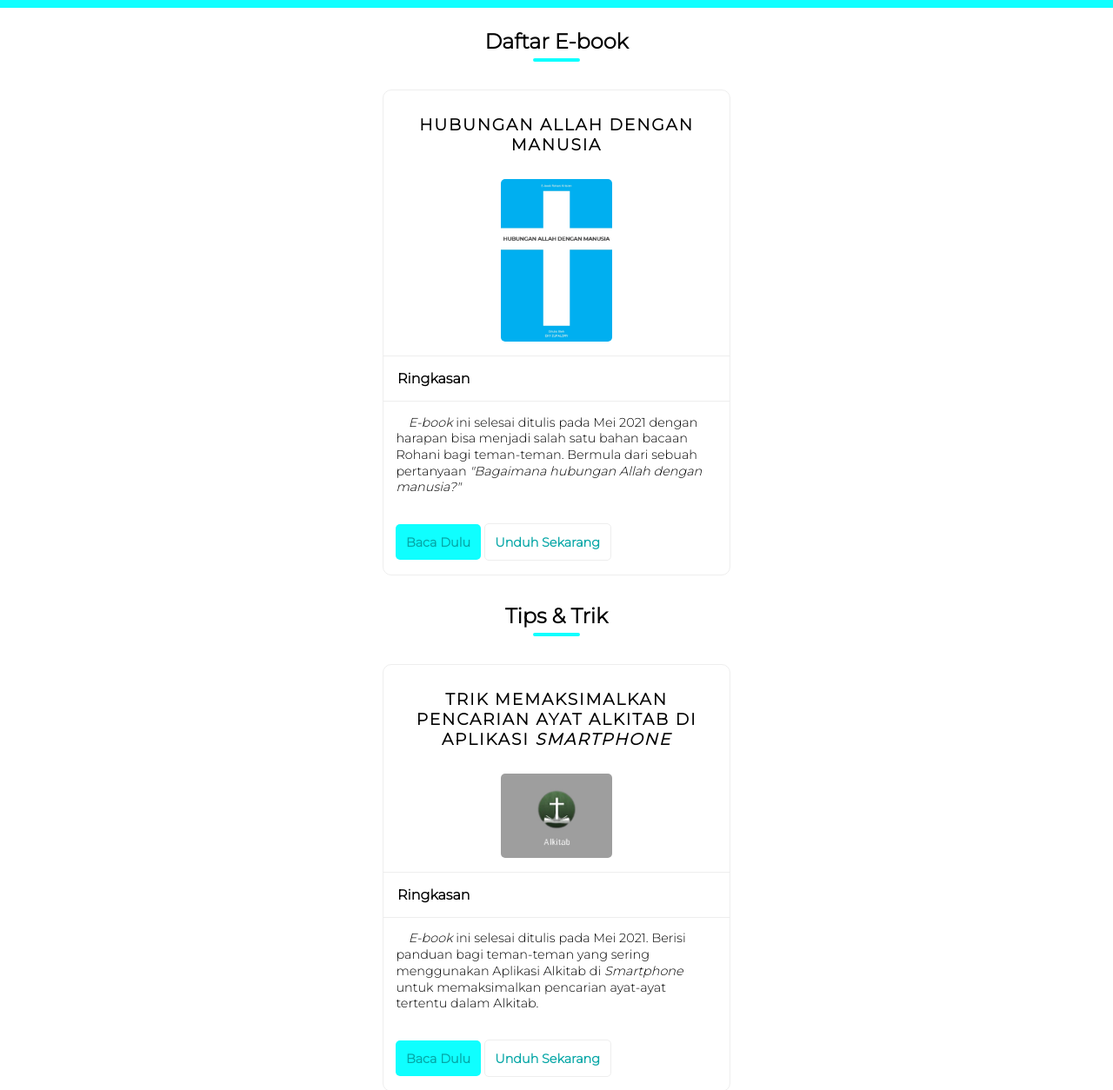
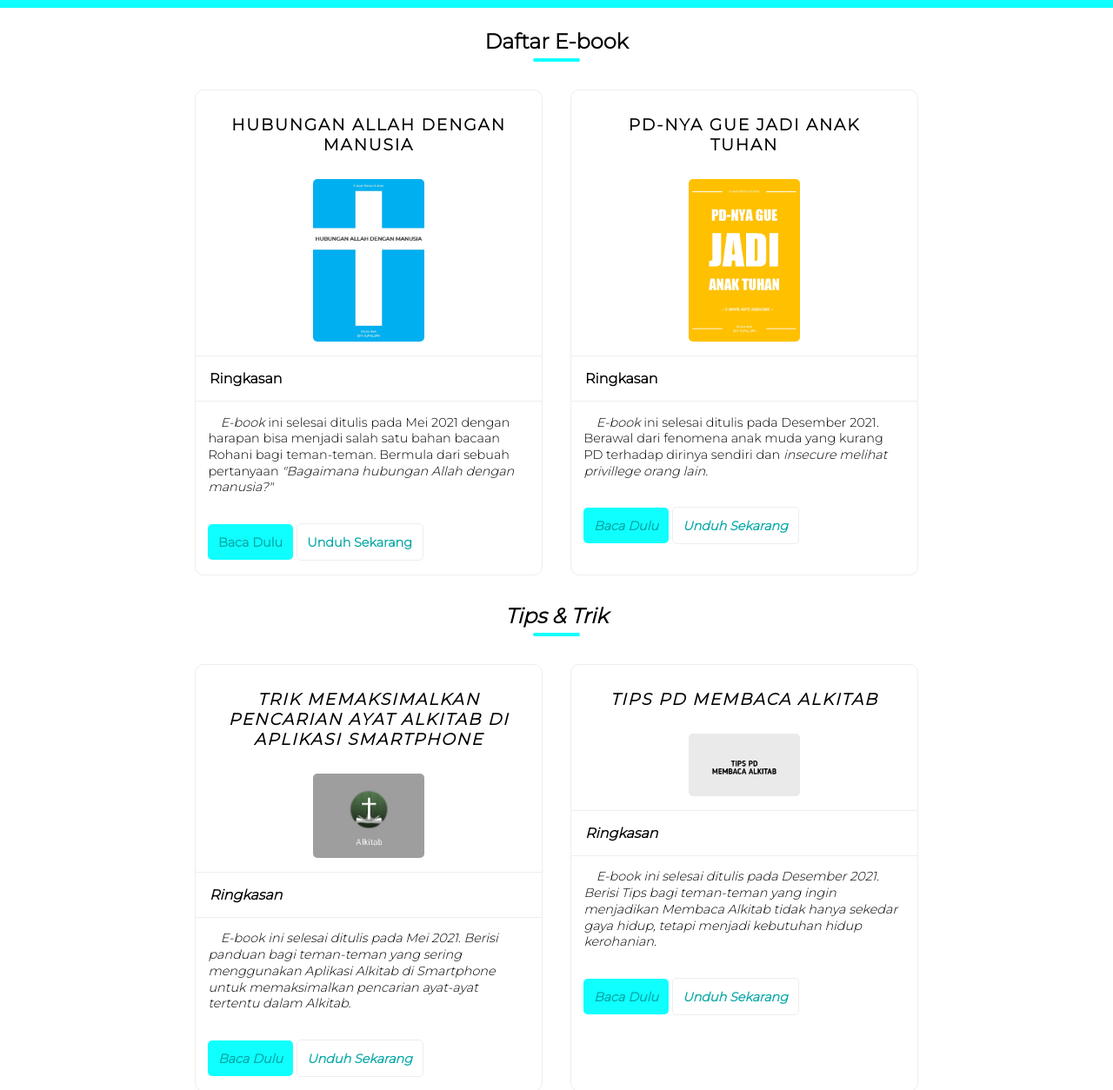
Before and after one commit to ekyzupaldry/ekyzupaldry.github.io, a plain HTML site: page filadelfia-ministry/index.html in a window 1280 px wide. Shown: the part 51-1305 px from the top of the page at 87% size. Drawn offline with Linux system fonts and the light colour scheme.

Commit message:
Update index.html

```diff
--- a/filadelfia-ministry/index.html
+++ b/filadelfia-ministry/index.html
@@ -50,6 +50,25 @@
                     <a href="e-books/Hubungan Allah Dengan Manusia.pdf" class="btn btn-download" target="_blank" download>Unduh Sekarang</a>
                 </div>
             </div>
+
+             <div class="card">
+                <div class="card-title">
+                    <h3 class="text-center">PD-NYA GUE JADI ANAK TUHAN</h3>
+                </div>
+
+                <div class="card-body">
+                    <img src="images/PD-nya-gue-jadi-anak-Tuhan.jpg" alt="Cover Buku">
+                    <h4>Ringkasan</h4>
+                    <p>
+                        <span class="font-italic">E-book</span> ini selesai ditulis pada Desember 2021. Berawal dari fenomena anak muda yang kurang PD terhadap dirinya sendiri dan <em>insecure<em> melihat <em>privillege<em> orang lain.
+                    </p>
+                </div>
+
+                <div class="card-footer">
+                    <a href="e-books/PD-nya Gue Jadi Anak Tuhan.pdf" class="btn btn-read" target="_blank">Baca Dulu</a>
+                    <a href="e-books/PD-nya Gue Jadi Anak Tuhan.pdf" class="btn btn-download" target="_blank" download>Unduh Sekarang</a>
+                </div>
+            </div>
         </section>
 
         <div class="sub-list">
@@ -76,6 +95,25 @@
                     <a href="e-books/Trik Memaksimalkan Pencarian Ayat Alkitab Di Aplikasi Smartphone.pdf" class="btn btn-download" target="_blank" download>Unduh Sekarang</a>
                 </div>
             </div>
+
+            <div class="card">
+                <div class="card-title">
+                    <h3 class="text-center">TIPS PD MEMBACA ALKITAB</h3>
+                </div>
+
+                <div class="card-body">
+                    <img src="images/tips-PD-membaca-alkitab.jpg" alt="Cover Buku">
+                    <h4>Ringkasan</h4>
+                    <p>
+                        <span class="font-italic">E-book</span> ini selesai ditulis pada Desember 2021. Berisi Tips bagi teman-teman yang ingin menjadikan Membaca Alkitab tidak hanya sekedar gaya hidup, tetapi menjadi kebutuhan hidup kerohanian.
+                    </p>
+                </div>
+
+                <div class="card-footer">
+                    <a href="e-books/Tips PD Membaca Alkitab.pdf" class="btn btn-read" target="_blank">Baca Dulu</a>
+                    <a href="e-books/Tips PD Membaca Alkitab.pdf" class="btn btn-download" target="_blank" download>Unduh Sekarang</a>
+                </div>
+            </div>
         </section>
     </main>
 
```
